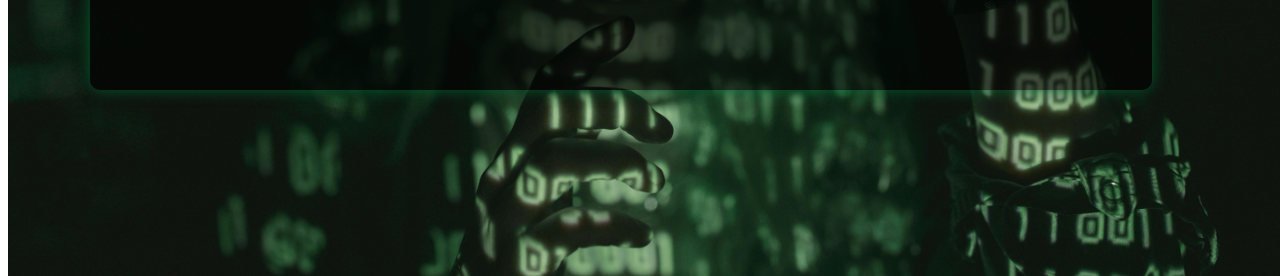
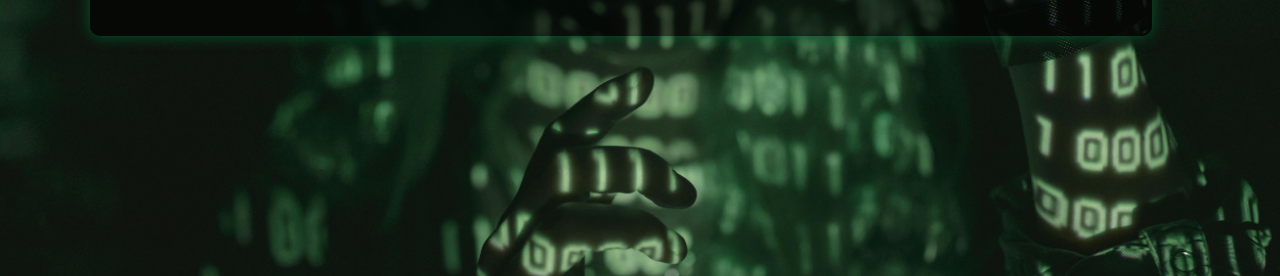
Before and after one commit to AngelicaBeltrann/Jogo-do-numero-secreto, a plain HTML site: page index.html in a window 1280 px wide. Shown: the part 524-800 px from the top of the page. Drawn offline with Linux system fonts and the light colour scheme.

Commit message:
Alteração no Css, corringdo espaçamento da imagem do fundo

```diff
--- a/css/style.css
+++ b/css/style.css
@@ -21,6 +21,9 @@
  "YTFI" 738,
  "YTLC" 514,
  "YTUC" 712;
+ margin: 0;
+ padding: 0;
+ overflow-x: hidden; /* Evita o overflow horizontal */
 
 
 }
@@ -28,12 +31,15 @@
 .fundo {
   background-image: url("../images/fundo.jpg");
   width: 100%;
-  height: 900px;
+  height: 1000px;
   min-height: 150px;
   background-repeat: no-repeat;
   background-size: cover;
-  background-position: 30% 20%;
+  background-position: 30% 0%;
   position: fixed;
+  z-index: -1;
+  border: 0;
+
 }
 
 .texto h1 {
@@ -60,6 +66,8 @@ h2 {
   color:  #edb119;;
   text-align: center;
   font-size: 30px;
+  margin-top: 29px; /* ajuste esse valor como quiser */
+
 }
 
 .texto {
@@ -82,6 +90,7 @@ h2 {
   outline: none;
   transition: all 0.3s ease;
   box-shadow: 0 4px 6px rgba(255, 255, 255, 0.1);
+
 }
 
 .texto input::placeholder {
```
